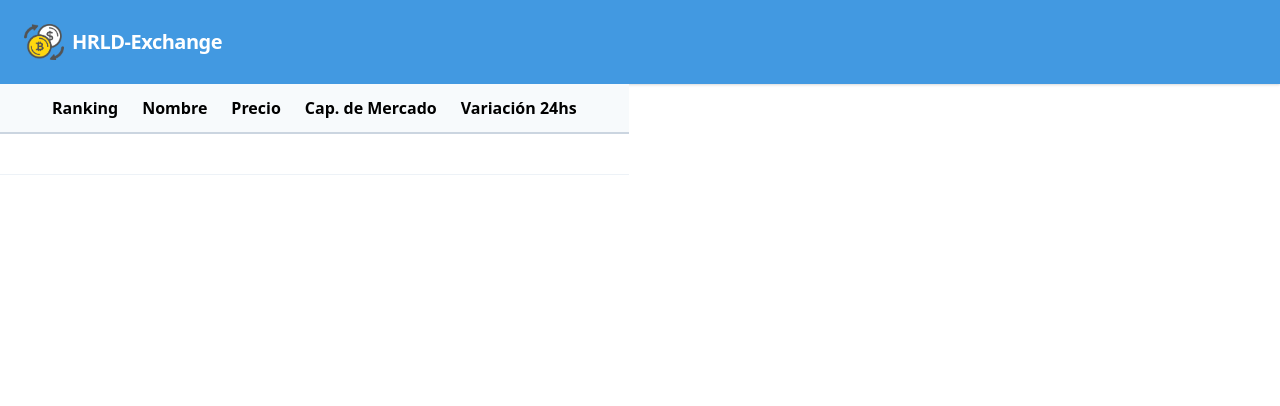
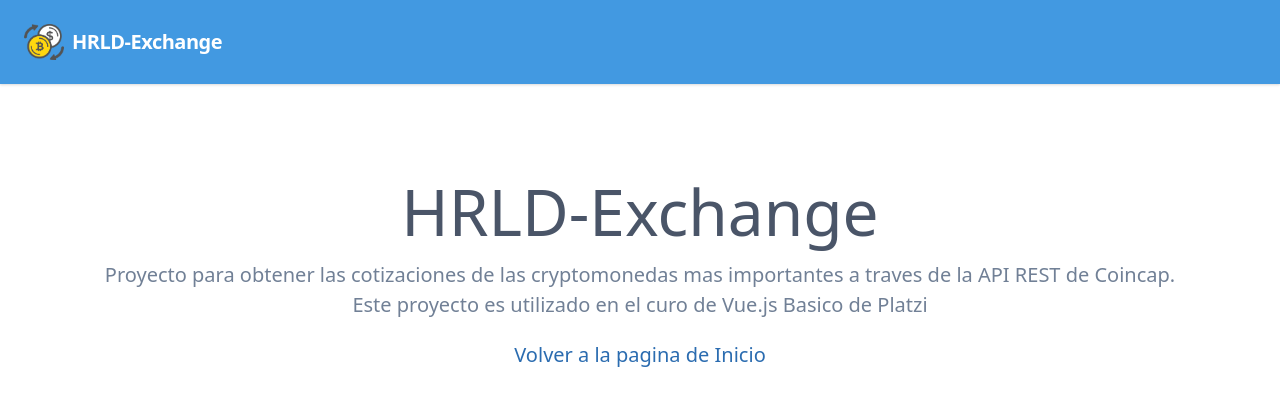
Before and after one commit to GabrielHrld/exchange, a Vue app: page /about in a window 1280 px wide. Shown: the top 406 px of the page. Built offline with nearby package versions, Linux system fonts and the light colour scheme.

Commit message:
vue router

```diff
--- a/src/App.vue
+++ b/src/App.vue
@@ -1,17 +1,17 @@
 <template>
   <main>
     <px-header />
-    <px-assets-table />
+
+    <router-view class="container px-5 sm:px-20 py-20 flex justify-center" />
   </main>
 </template>
 
 <script>
 import PxHeader from "@/components/PxHeader";
-import PxAssetsTable from "@/components/PxAssetsTable";
 
 export default {
   name: "App",
-  components: { PxHeader, PxAssetsTable },
+  components: { PxHeader },
 };
 </script>
 
--- a/src/main.js
+++ b/src/main.js
@@ -1,9 +1,12 @@
-import Vue from 'vue'
-import App from './App.vue'
-import '@/assets/css/tailwind.css'
+import Vue from "vue";
+import App from "./App.vue";
+import "@/assets/css/tailwind.css";
 
-Vue.config.productionTip = false
+import router from "@/router";
+
+Vue.config.productionTip = false;
 
 new Vue({
-  render: h => h(App),
-}).$mount('#app')
+  router,
+  render: (h) => h(App),
+}).$mount("#app");
--- /dev/null
+++ b/src/router.js
@@ -0,0 +1,30 @@
+import Vue from "vue";
+import Router from "vue-router";
+
+import Home from "@/views/Home";
+import About from "@/views/About";
+import Error from "@/views/Error";
+
+Vue.use(Router);
+
+export default new Router({
+  mode: "history",
+
+  routes: [
+    {
+      path: "/",
+      name: "home",
+      component: Home,
+    },
+    {
+      path: "/about",
+      name: "about",
+      component: About,
+    },
+    {
+      path: "/*",
+      name: "error",
+      component: Error,
+    },
+  ],
+});
--- /dev/null
+++ b/src/views/About.vue
@@ -0,0 +1,14 @@
+<template>
+  <div class="flex-col items-center">
+    <h1 class="text-gray-700 text-6xl">HRLD-Exchange</h1>
+    <p class="text-gray-600 text-xl text-center">
+      Proyecto para obtener las cotizaciones de las cryptomonedas mas
+      importantes a traves de la API REST de Coincap.
+      <br />Este proyecto es utilizado en el curo de Vue.js Basico de Platzi
+    </p>
+
+    <router-link to="/" class="mt-5 text-xl text-blue-700 hover:underline"
+      >Volver a la pagina de Inicio</router-link
+    >
+  </div>
+</template>
--- /dev/null
+++ b/src/views/Error.vue
@@ -0,0 +1,11 @@
+<template>
+  <div class="flex-col items-center">
+    <h1 class="text-gray-700 text-6xl uppercase">
+      error 404 <br />
+      not found
+    </h1>
+    <router-link class="mt-5 text-xl text-blue-700 hover:underline" to="/"
+      >Volver a la página de Inicio</router-link
+    >
+  </div>
+</template>
--- /dev/null
+++ b/src/views/Home.vue
@@ -0,0 +1,17 @@
+<template>
+  <div>
+    <px-assets-table />
+  </div>
+</template>
+
+<script>
+import PxAssetsTable from "@/components/PxAssetsTable";
+
+export default {
+  name: 'Home',
+  components: {
+    PxAssetsTable,
+
+  }
+}
+</script>
```
